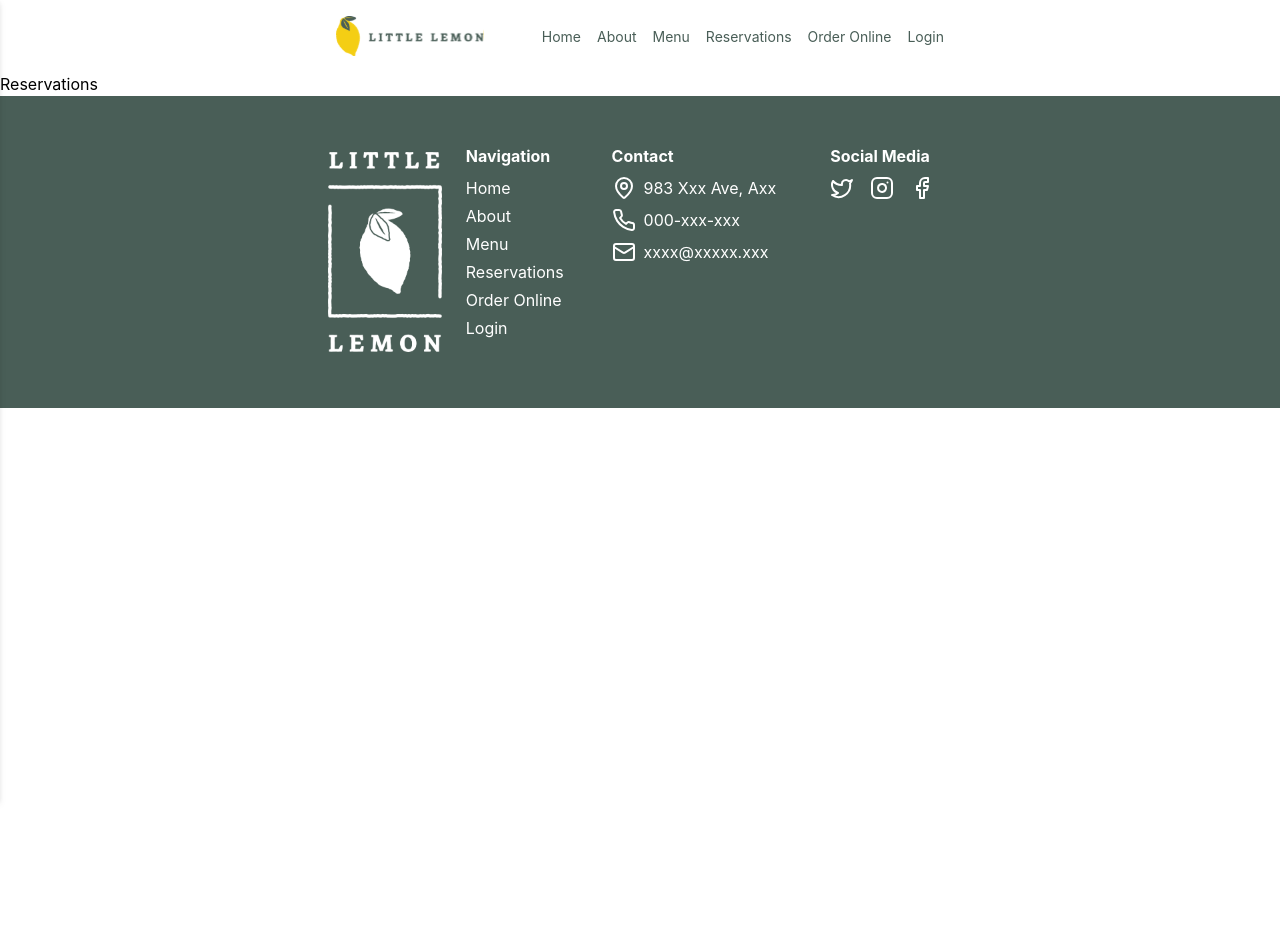
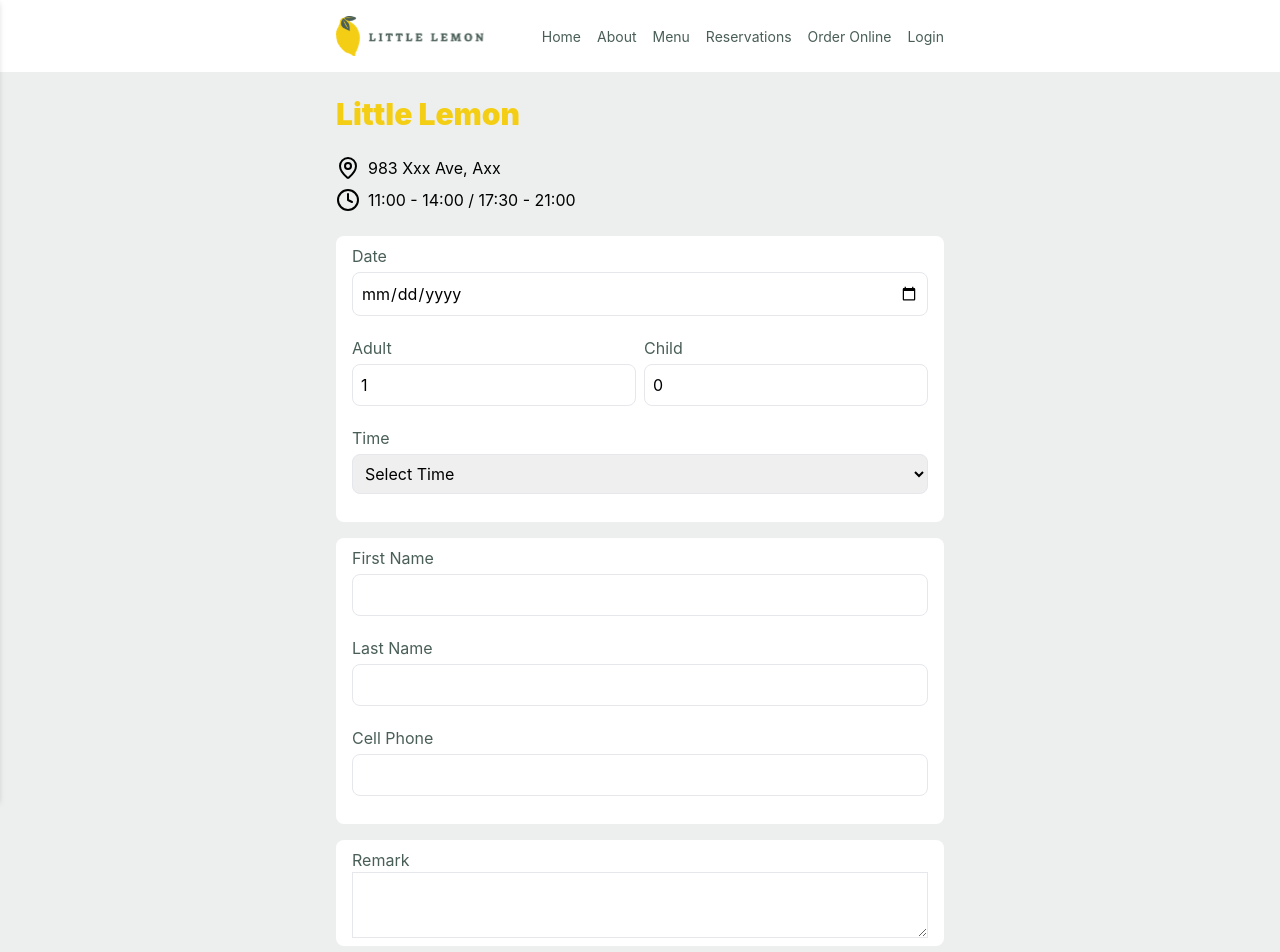
Before and after one commit to weicheng2138/meta-frontend-capstone, a React (Vite) app: page /#/reservations in a window 1280 px wide. Shown: the top 952 px of the page. Before the commit the page ends 800 px from the top, so only its background shows below. Built offline with nearby package versions, Linux system fonts and the light colour scheme.

Commit message:
feat(reservation): complete form section

```diff
--- a/src/components/Footer.jsx
+++ b/src/components/Footer.jsx
@@ -1,7 +1,7 @@
-import { cn } from "../lib/utils";
 import { Link } from "react-router-dom";
 import { SITE_MENU } from "../constants";
 import logoWhite from "../assets/logo-white.png";
+import { cn } from "../lib/utils";
 import {
   MapPin,
   Twitter,
--- a/src/hooks/useSubmit.js
+++ b/src/hooks/useSubmit.js
@@ -18,6 +18,14 @@ const useSubmit = () => {
       if (random < 0.5) {
         throw new Error("Something went wrong");
       }
+
+      if (url === "form") {
+        setResponse({
+          type: "success",
+          message: "Reservation successful! We'll see you soon!",
+        });
+        return;
+      }
       setResponse({
         type: "success",
         message: `Login successful! Welcome ${data.email}`,
--- a/src/pages/Login.jsx
+++ b/src/pages/Login.jsx
@@ -6,7 +6,6 @@ import { useAlertContext } from "../context/alertContext";
 import { Loader } from "lucide-react";
 import logo from "../assets/Logo.svg";
 import { useNavigate } from "react-router-dom";
-import { cn } from "../lib/utils";
 
 const EmptyMessage = () => {
   return <div className="text-xs opacity-0">{"empty"}</div>;
--- a/src/pages/Reservations.jsx
+++ b/src/pages/Reservations.jsx
@@ -1,7 +1,234 @@
+import { cn } from "../lib/utils";
+import { Link } from "react-router-dom";
+import { MapPin, Clock, Loader } from "lucide-react";
+import { useEffect } from "react";
+import { Formik, Form, Field } from "formik";
+import * as Yup from "yup";
+import useSubmit from "../hooks/useSubmit";
+import { useAlertContext } from "../context/alertContext";
+
+const EmptyMessage = () => {
+  return <div className="text-xs opacity-0">{"empty"}</div>;
+};
+const ErrorMessage = ({ message }) => {
+  return <div className="text-red-500 text-xs">{message}</div>;
+};
+const ReservationSchema = Yup.object().shape({
+  date: Yup.date().required("Required"),
+  adult: Yup.number().required("Required"),
+  child: Yup.number().optional(),
+  time: Yup.string().required("Required").oneOf(["11:00", "12:00", "13:00"]),
+  firstName: Yup.string().required("Required"),
+  lastName: Yup.string().required("Required"),
+  cellPhone: Yup.string().required("Required"),
+  remarks: Yup.string().optional(),
+});
+
 function Reservations() {
+  const { isLoading, response, submit } = useSubmit();
+  const { onOpen } = useAlertContext();
+
+  useEffect(() => {
+    if (!response) return;
+    onOpen(response.type, response.message);
+    // if (response.type === "success") {
+    // }
+  }, [response]);
+  const handleSubmit = (values) => {
+    submit("form", values);
+    console.log(values);
+  };
   return (
-    <div>
-      <h1>Reservations</h1>
+    <div className="bg-hightlight-light flex justify-center">
+      <div className={cn("w-full py-6 px-4 max-w-[640px] flex flex-col gap-6")}>
+        <h1 className="text-lemon text-3xl font-black">Little Lemon</h1>
+        <section
+          className={cn("flex flex-col gap-2 col-span-1", "sm:col-span-3")}
+        >
+          <p className="flex gap-2">
+            <MapPin className="inline" />
+            <span className="inline">983 Xxx Ave, Axx</span>
+          </p>
+          <p className="flex gap-2">
+            <Clock className="inline" />
+            <span className="inline">11:00 - 14:00 / 17:30 - 21:00</span>
+          </p>
+        </section>
+
+        <Formik
+          initialValues={{
+            date: "",
+            adult: 1,
+            child: 0,
+            time: "122lk",
+            firstName: "",
+            lastName: "",
+            cellPhone: "",
+            remark: "",
+          }}
+          validationSchema={ReservationSchema}
+          onSubmit={handleSubmit}
+        >
+          {({ errors, touched }) => (
+            <Form className="flex flex-col gap-4">
+              <section className="flex flex-col bg-white py-2 px-4 rounded-lg">
+                <div className="flex flex-col gap-1 w-full">
+                  <label htmlFor="date" className="text-primary">
+                    Date
+                  </label>
+                  <Field
+                    id="date"
+                    name="date"
+                    type="date"
+                    className="border p-2 rounded-lg"
+                  />
+                  {errors.date && touched.date ? (
+                    <ErrorMessage message={errors.date} />
+                  ) : (
+                    <EmptyMessage />
+                  )}
+                </div>
+                <div className="flex gap-2">
+                  <div className="flex flex-col gap-1 w-full">
+                    <label htmlFor="adult" className="text-primary">
+                      Adult
+                    </label>
+                    <Field
+                      id="adult"
+                      name="adult"
+                      type="number"
+                      min="1"
+                      max="6"
+                      className="border p-2 rounded-lg"
+                    />
+                    {errors.adult && touched.adult ? (
+                      <ErrorMessage message={errors.adult} />
+                    ) : (
+                      <EmptyMessage />
+                    )}
+                  </div>
+                  <div className="flex flex-col gap-1 w-full">
+                    <label htmlFor="child" className="text-primary">
+                      Child
+                    </label>
+                    <Field
+                      id="child"
+                      name="child"
+                      type="number"
+                      className="border p-2 rounded-lg"
+                    />
+                    {errors.child && touched.child ? (
+                      <ErrorMessage message={errors.child} />
+                    ) : (
+                      <EmptyMessage />
+                    )}
+                  </div>
+                </div>
+                <div className="flex flex-col gap-1 w-full">
+                  <label htmlFor="time" className="text-primary">
+                    Time
+                  </label>
+                  <Field
+                    id="time"
+                    name="time"
+                    className="border p-2 rounded-lg"
+                    as="select"
+                  >
+                    <option value="">Select Time</option>
+                    <option value="10:00" disabled>
+                      10:00
+                    </option>
+                    <option value="11:00">11:00</option>
+                    <option value="12:00">12:00</option>
+                    <option value="13:00">13:00</option>
+                  </Field>
+                  {errors.time && touched.time ? (
+                    <ErrorMessage message={errors.time} />
+                  ) : (
+                    <EmptyMessage />
+                  )}
+                </div>
+              </section>
+
+              <section className="flex flex-col bg-white py-2 px-4 rounded-lg">
+                <div className="flex flex-col gap-1 w-full">
+                  <label htmlFor="firstName" className="text-primary">
+                    First Name
+                  </label>
+                  <Field
+                    id="firstName"
+                    name="firstName"
+                    className="border p-2 rounded-lg"
+                  />
+                  {errors.firstName && touched.firstName ? (
+                    <ErrorMessage message={errors.firstName} />
+                  ) : (
+                    <EmptyMessage />
+                  )}
+                </div>
+                <div className="flex flex-col gap-1 w-full">
+                  <label htmlFor="lastName" className="text-primary">
+                    Last Name
+                  </label>
+                  <Field
+                    id="lastName"
+                    name="lastName"
+                    className="border p-2 rounded-lg"
+                  />
+                  {errors.lastName && touched.lastName ? (
+                    <ErrorMessage message={errors.lastName} />
+                  ) : (
+                    <EmptyMessage />
+                  )}
+                </div>
+                <div className="flex flex-col gap-1 w-full">
+                  <label htmlFor="cellPhone" className="text-primary">
+                    Cell Phone
+                  </label>
+                  <Field
+                    id="cellPhone"
+                    name="cellPhone"
+                    className="border p-2 rounded-lg"
+                  />
+                  {errors.cellPhone && touched.cellPhone ? (
+                    <ErrorMessage message={errors.cellPhone} />
+                  ) : (
+                    <EmptyMessage />
+                  )}
+                </div>
+              </section>
+              <section className="flex flex-col bg-white py-2 px-4 rounded-lg">
+                <label htmlFor="remark" className="text-primary">
+                  Remark
+                </label>
+                <Field
+                  id="remark"
+                  name="remark"
+                  className="border p-2"
+                  as="textarea"
+                />
+              </section>
+              <div className="flex gap-2">
+                <Link to="/" className="w-full">
+                  <button className="w-full m-auto flex justify-center mt-4 bg-gray-500 text-white px-4 py-2 rounded hover:bg-gray-500/50 transition-colors">
+                    Cancel
+                  </button>
+                </Link>
+                <button
+                  type="submit"
+                  className="w-full m-auto flex justify-center mt-4 bg-lemon text-primary px-4 py-2 rounded hover:bg-lemon/75 transition-colors"
+                >
+                  {isLoading ? (
+                    <Loader size={24} className="animate-spin" />
+                  ) : (
+                    "Submit"
+                  )}
+                </button>
+              </div>
+            </Form>
+          )}
+        </Formik>
+      </div>
     </div>
   );
 }
```
